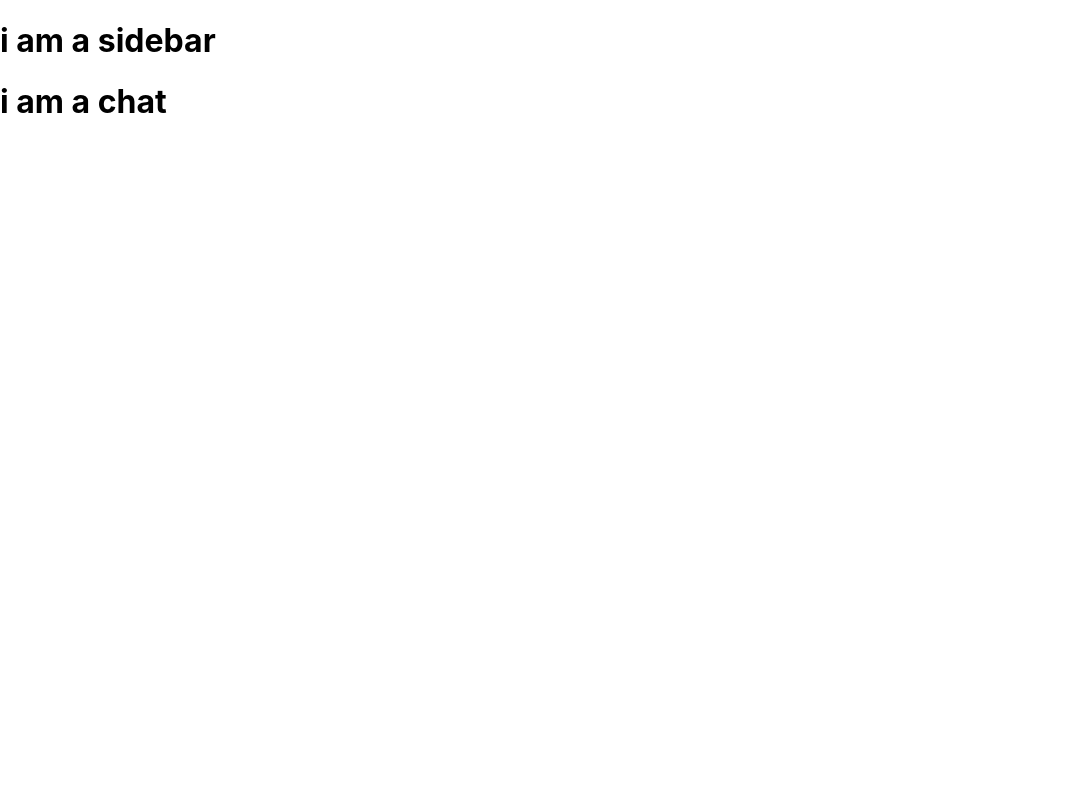
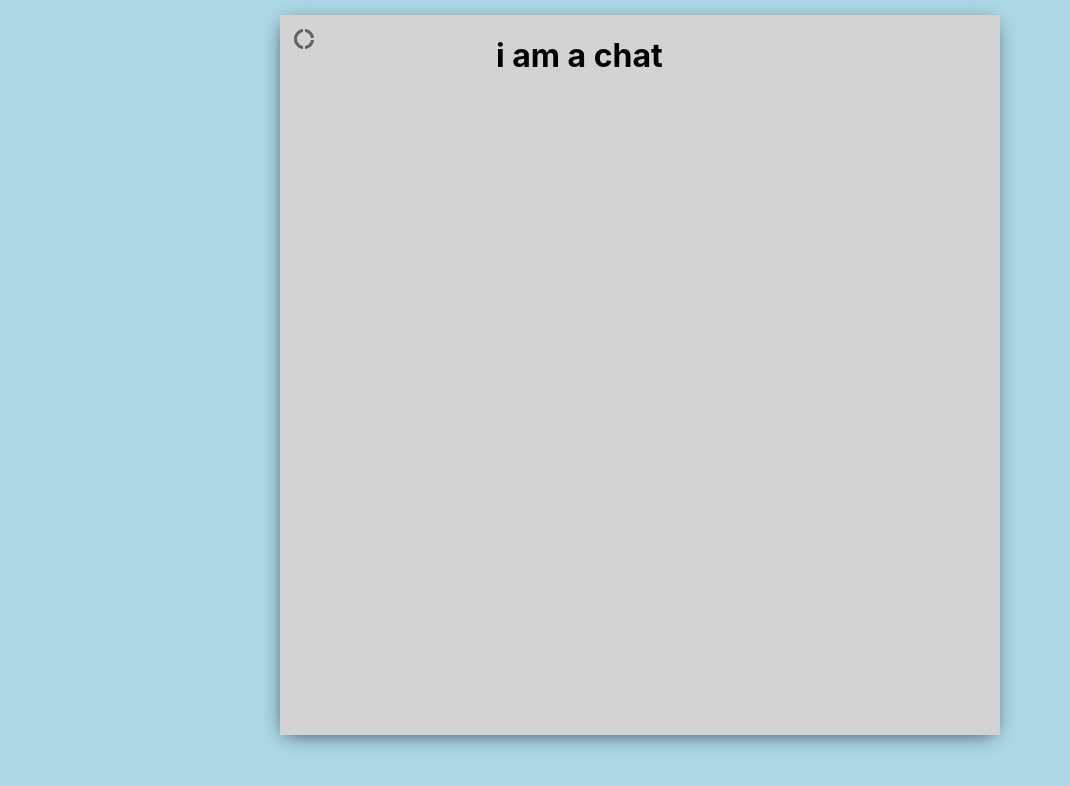
Before and after one commit to Better-er-Help/project3, a React (Create React App) app: page / in a window 1280 px wide. Shown: the top 786 px of the page, without its empty margins (0-1070 px from the left). Built offline with nearby package versions, Linux system fonts and the light colour scheme.

Commit message:
bringing in material-ui and working on chat sidebar

```diff
--- a/package.json
+++ b/package.json
@@ -3,6 +3,8 @@
   "version": "0.1.0",
   "private": true,
   "dependencies": {
+    "@material-ui/core": "^4.11.3",
+    "@material-ui/icons": "^4.11.2",
     "@testing-library/jest-dom": "^5.11.10",
     "@testing-library/react": "^11.2.5",
     "@testing-library/user-event": "^12.8.3",
--- a/src/App.css
+++ b/src/App.css
@@ -1,38 +1,15 @@
-.App {
-  text-align: center;
+.app {
+  display: grid;
+  place-items: center;
+  height: 100vh;
+  background-color: lightblue;
 }
 
-.App-logo {
-  height: 40vmin;
-  pointer-events: none;
+.appbody {
+  display: flex;
+  background-color: lightgray;
+  margin-top: -50px;
+  height: 90vh;
+  width: 90vh;
+  box-shadow: -1px 4px 20px -6px rgba(0, 0, 0, 0.75);
 }
-
-@media (prefers-reduced-motion: no-preference) {
-  .App-logo {
-    animation: App-logo-spin infinite 20s linear;
-  }
-}
-
-.App-header {
-  background-color: #282c34;
-  min-height: 100vh;
-  display: flex;
-  flex-direction: column;
-  align-items: center;
-  justify-content: center;
-  font-size: calc(10px + 2vmin);
-  color: white;
-}
-
-.App-link {
-  color: #61dafb;
-}
-
-@keyframes App-logo-spin {
-  from {
-    transform: rotate(0deg);
-  }
-  to {
-    transform: rotate(360deg);
-  }
-}
--- a/src/App.js
+++ b/src/App.js
@@ -1,12 +1,15 @@
 import Sidebar from "./components/Sidebar";
 import Chat from "./components/Chat";
+import "./App.css";
 
 function App() {
   return (
-    <>
-      <Sidebar />
-      <Chat />
-    </>
+    <div className="app">
+      <div className="appbody">
+        <Sidebar />
+        <Chat />
+      </div>
+    </div>
   );
 }
 
--- a/src/components/Chat/style.css
+++ b/src/components/Chat/style.css
@@ -0,0 +1,5 @@
+.chat {
+  display: flex;
+  flex-direction: column;
+  flex: 0.7;
+}
--- a/src/components/Sidebar/index.css
+++ b/src/components/Sidebar/index.css
@@ -0,0 +1,9 @@
+.sidebar {
+  display: flex;
+  flex-direction: column;
+  flex: 0.3;
+}
+.sidebarHeader {
+}
+.sidebarHeaderRight {
+}
--- a/src/components/Sidebar/index.js
+++ b/src/components/Sidebar/index.js
@@ -1,10 +1,19 @@
+import { DonutLarge } from "@material-ui/icons";
 import React from "react";
 import "./index.css";
+import DonutLargeIcon from "@material-ui/icons/DonutLarge";
+import { Avatar, IconButton } from "@material-ui/core";
 
 function Sidebar() {
   return (
     <div className="sidebar">
-      <h1>i am a sidebar</h1>
+      <div className="sidebarHeader">
+        <div className="sidebarHeaderRight">
+          <IconButton>
+            <DonutLargeIcon />
+          </IconButton>
+        </div>
+      </div>
     </div>
   );
 }
```
Also changed, not shown: 1 other file (tests, documents, lock files or other folders).
